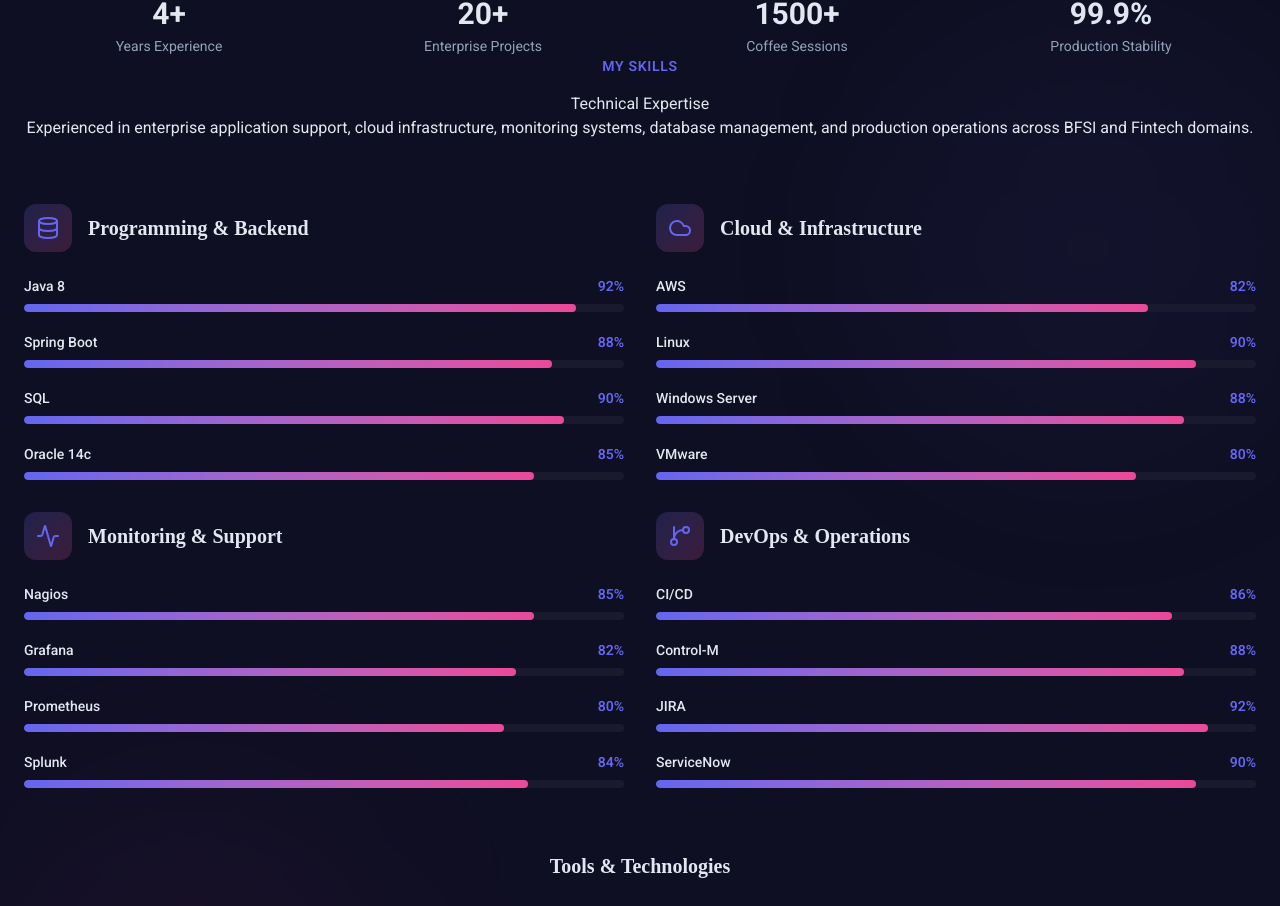
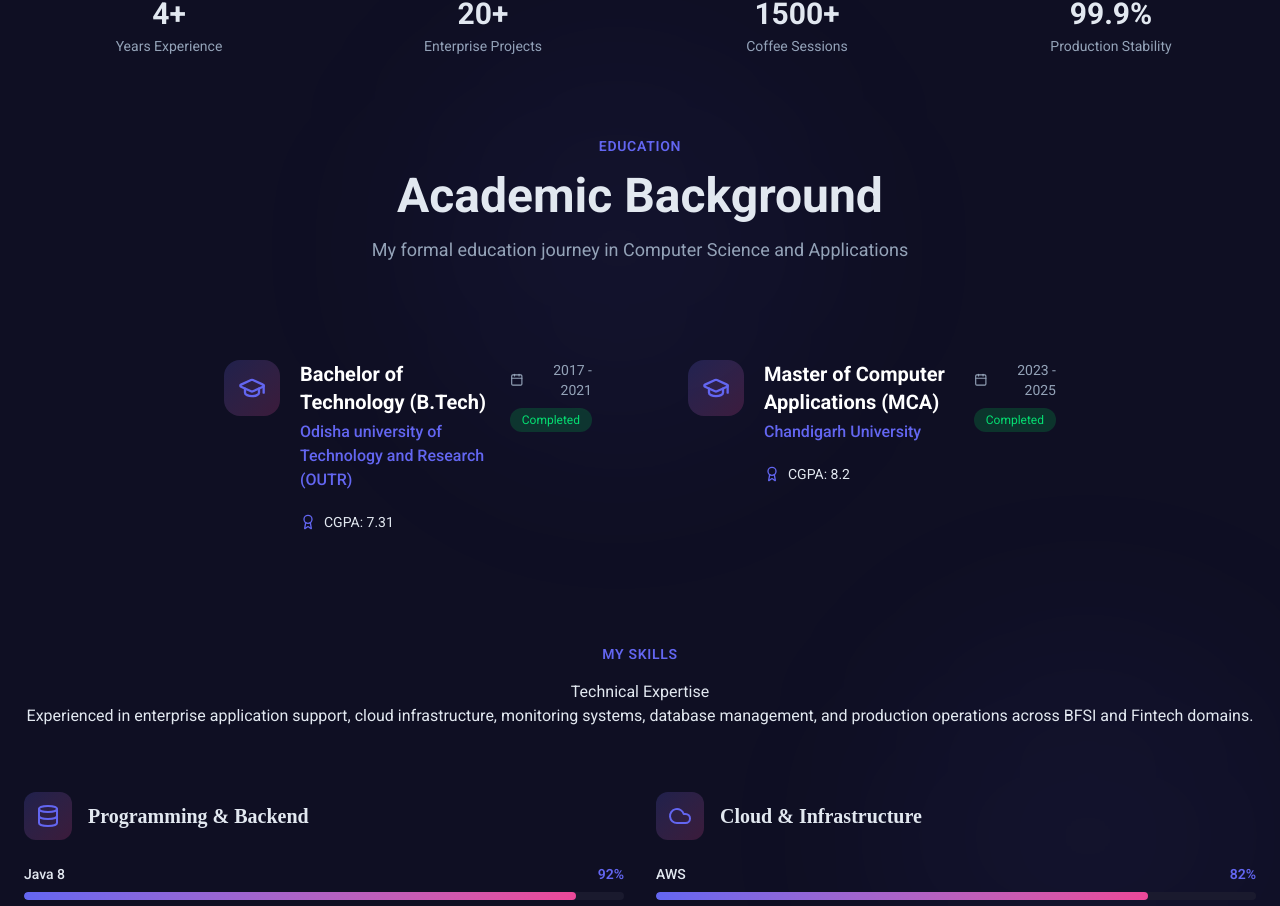
Before and after one commit to Satyaswarupa/jayprakash-portfolio, a Next.js app: page / in a window 1280 px wide. Shown: the part 1891-2797 px from the top of the page. Built offline with nearby package versions, Linux system fonts and the light colour scheme.

Commit message:
adding-more-info

```diff
--- /dev/null
+++ b/app/components/Education.jsx
@@ -0,0 +1,133 @@
+"use client"
+
+import React from 'react'
+import { motion } from 'framer-motion'
+import { useInView } from 'react-intersection-observer'
+import { GraduationCap, Calendar, Award } from 'lucide-react'
+
+const Education = () => {
+  const [ref, inView] = useInView({
+    triggerOnce: true,
+    threshold: 0.2,
+  })
+
+  const educationData = [
+     {
+      degree: "Bachelor of Technology (B.Tech)",
+      institution: "Odisha university of Technology and Research (OUTR)",
+      duration: "2017 - 2021",
+      status: "Completed",
+      icon: GraduationCap,
+      highlights: ["CGPA: 7.31"]
+    },
+    {
+      degree: "Master of Computer Applications (MCA)",
+      institution: "Chandigarh University",
+      duration: "2023 - 2025",
+      status: "Completed",
+      icon: GraduationCap,
+      highlights: ["CGPA: 8.2"]
+    },
+  ]
+
+  const containerVariants = {
+    hidden: { opacity: 0 },
+    visible: {
+      opacity: 1,
+      transition: { staggerChildren: 0.2 },
+    },
+  }
+
+  const itemVariants = {
+    hidden: { opacity: 0, y: 40 },
+    visible: {
+      opacity: 1,
+      y: 0,
+      transition: { duration: 0.7 },
+    },
+  }
+
+  return (
+    <section id="education" className="section relative py-20" ref={ref}>
+      <div className="absolute top-0 left-1/3 w-96 h-96 bg-[#6366f1]/5 rounded-full blur-[100px]" />
+
+      <div className="max-w-7xl mx-auto px-6 relative z-10">
+        <motion.div
+          variants={containerVariants}
+          initial="hidden"
+          animate={inView ? 'visible' : 'hidden'}
+        >
+          {/* Header */}
+          <motion.div variants={itemVariants} className="text-center mb-16">
+            <span className="text-[#6366f1] text-sm font-semibold tracking-wider uppercase mb-4 block">
+              Education
+            </span>
+            <h2 className="text-5xl font-bold mb-4">
+              Academic <span className="gradient-text">Background</span>
+            </h2>
+            <p className="text-[#94a3b8] max-w-xl mx-auto text-lg">
+              My formal education journey in Computer Science and Applications
+            </p>
+          </motion.div>
+
+          {/* Education Cards */}
+          <div className="grid md:grid-cols-2 gap-8 max-w-4xl mx-auto">
+            {educationData.map((edu, index) => (
+              <motion.div
+                key={index}
+                variants={itemVariants}
+                className="card p-8 group hover:border-[#6366f1]/30 transition-all duration-300"
+                whileHover={{ y: -8 }}
+              >
+                <div className="flex items-start gap-5">
+                  <div className="w-14 h-14 rounded-2xl bg-gradient-to-br from-[#6366f1]/20 to-[#ec4899]/20 flex items-center justify-center flex-shrink-0 group-hover:scale-110 transition-transform">
+                    <edu.icon className="w-7 h-7 text-[#6366f1]" />
+                  </div>
+
+                  <div className="flex-1">
+                    <div className="flex justify-between items-start">
+                      <div>
+                        <h3 className="text-xl font-bold text-white mb-1">
+                          {edu.degree}
+                        </h3>
+                        <p className="text-[#6366f1] font-medium">{edu.institution}</p>
+                      </div>
+                      <div className="text-right">
+                        <div className="flex items-center gap-1.5 text-sm text-[#94a3b8]">
+                          <Calendar className="w-4 h-4" />
+                          <span>{edu.duration}</span>
+                        </div>
+                        <span className={`text-xs px-3 py-1 rounded-full mt-2 inline-block ${
+                          edu.status === 'Completed'
+                            ? 'bg-green-500/20 text-green-400'
+                            : 'bg-yellow-500/20 text-yellow-400'
+                        }`}>
+                          {edu.status}
+                        </span>
+                      </div>
+                    </div>
+
+                    <p className="text-[#94a3b8] mt-4 leading-relaxed">
+                      {edu.description}
+                    </p>
+
+                    <div className="mt-5 space-y-2">
+                      {edu.highlights.map((highlight, i) => (
+                        <div key={i} className="flex items-center gap-2 text-sm text-[#e2e8f0]">
+                          <Award className="w-4 h-4 text-[#6366f1]" />
+                          <span>{highlight}</span>
+                        </div>
+                      ))}
+                    </div>
+                  </div>
+                </div>
+              </motion.div>
+            ))}
+          </div>
+        </motion.div>
+      </div>
+    </section>
+  )
+}
+
+export default Education
--- a/app/components/Footer.jsx
+++ b/app/components/Footer.jsx
@@ -9,7 +9,7 @@
   }
 
   const openWhatsApp = () => {
-    const phoneNumber = '9776995902'
+    const phoneNumber = '8197225902' // ←←← Change this to your actual phone number (with country code, but without +)
     const message = 'Hi! I visited your portfolio and would like to connect with you.'
     const whatsappUrl = `https://wa.me/${phoneNumber}?text=${encodeURIComponent(message)}`
     window.open(whatsappUrl, '_blank')
@@ -68,9 +68,9 @@
           <div>
             <h4 className="font-bold mb-4 font-['Space_Grotesk']">Contact</h4>
             <ul className="space-y-3 text-sm text-[#94a3b8]">
-              <li>+91 97769 95902</li>
-              <li>your.email@example.com</li>
-              <li>Your City, Country</li>
+              <li>+91 8197225902</li>
+              <li>mrmohanty2331@gmail.com</li>
+              <li>Bangaluru, India</li>
             </ul>
           </div>
         </div>
@@ -78,7 +78,7 @@
         {/* Bottom Bar */}
         <div className="pt-8 border-t border-white/5 flex flex-col md:flex-row items-center justify-between gap-4">
           <p className="text-[#94a3b8] text-sm flex items-center gap-1">
-            Made with <Heart className="w-4 h-4 text-[#ec4899] fill-[#ec4899]" /> by Your Name
+            Made with <Heart className="w-4 h-4 text-[#ec4899] fill-[#ec4899]" /> Jayprakash...
           </p>
 
           <div className="flex items-center gap-4">
--- a/app/components/Navbar.jsx
+++ b/app/components/Navbar.jsx
@@ -18,6 +18,7 @@
   const navLinks = [
     { name: 'Home', href: '#home' },
     { name: 'About', href: '#about' },
+    {name: 'Education', href: '#education' },
     { name: 'Skills', href: '#skills' },
     { name: 'Experience', href: '#experience' },
     { name: 'Contact', href: '#contact' },
--- a/app/components/Skills.jsx
+++ b/app/components/Skills.jsx
@@ -46,41 +46,65 @@
       icon: Activity,
       skills: [
         { name: 'Nagios', level: 85 },
-        { name: 'Grafana', level: 82 },
-        { name: 'Prometheus', level: 80 },
+        { name: 'Grafana', level: 85 },
+        { name: 'Prometheus', level: 88 },
         { name: 'Splunk', level: 84 },
+        { name: 'ELK Stack', level: 82 },
+        { name: 'Kibana', level: 80 },
       ],
     },
     {
       title: 'DevOps & Operations',
       icon: GitBranch,
       skills: [
-        { name: 'CI/CD', level: 86 },
+        { name: 'Docker', level: 85 },
+        { name: 'Kubernetes', level: 82 },
+        { name: 'Jenkins', level: 88 },
+        { name: 'GitHub Actions', level: 84 },
+        { name: 'Git', level: 92 },
+        { name: 'Maven', level: 86 },
+        { name: 'Terraform', level: 78 },
+        { name: 'Ansible', level: 80 },
+        { name: 'Shell Scripting', level: 87 },
+        { name: 'Python (Automation)', level: 75 },
+        { name: 'SonarQube', level: 80 },
+        { name: 'Trivy', level: 78 },
+        { name: 'CI/CD', level: 89 },
         { name: 'Control-M', level: 88 },
-        { name: 'JIRA', level: 92 },
-        { name: 'ServiceNow', level: 90 },
       ],
     },
   ]
 
   const tools = [
+    'Java 8',
+    'Spring Boot',
     'SQL',
-    'Java 8',
     'Oracle 14c',
-    'Windows',
+    'AWS',
+    'Docker',
+    'Kubernetes',
+    'Jenkins',
+    'GitHub Actions',
+    'Git',
+    'Maven',
+    'Terraform',
+    'Ansible',
     'Linux',
+    'Shell Scripting',
+    'Python',
     'JIRA',
     'ServiceNow',
     'Control-M',
     'Nagios',
+    'Prometheus',
+    'Grafana',
+    'ELK Stack',
+    'Kibana',
     'Splunk',
+    'SonarQube',
+    'Trivy',
+    'VMware',
     'Putty',
-    'VMware',
-    'CI/CD',
-    'AWS',
-    'Spring Boot',
-    'Grafana',
-    'Prometheus',
     'ITIL Framework',
   ]
 
@@ -173,8 +197,7 @@
                           }
                           transition={{
                             duration: 1.2,
-                            delay:
-                              catIndex * 0.3 + skillIndex * 0.1,
+                            delay: catIndex * 0.3 + skillIndex * 0.1,
                             ease: 'easeOut',
                           }}
                         />
@@ -201,11 +224,7 @@
                   key={tech}
                   className="px-5 py-2.5 rounded-xl glass text-sm font-medium text-[#94a3b8] hover:text-white hover:border-[#6366f1]/50 transition-all cursor-default"
                   initial={{ opacity: 0, scale: 0.8 }}
-                  animate={
-                    inView
-                      ? { opacity: 1, scale: 1 }
-                      : {}
-                  }
+                  animate={inView ? { opacity: 1, scale: 1 } : {}}
                   transition={{ delay: index * 0.05 }}
                   whileHover={{ scale: 1.1, y: -3 }}
                 >
@@ -220,10 +239,7 @@
             variants={containerVariants}
             className="grid md:grid-cols-4 gap-6 mt-16"
           >
-            <motion.div
-              variants={itemVariants}
-              className="card text-center"
-            >
+            <motion.div variants={itemVariants} className="card text-center">
               <Terminal className="w-10 h-10 text-[#6366f1] mx-auto mb-4" />
               <h4 className="font-bold mb-2">System Support</h4>
               <p className="text-sm text-[#94a3b8]">
@@ -231,21 +247,15 @@
               </p>
             </motion.div>
 
-            <motion.div
-              variants={itemVariants}
-              className="card text-center"
-            >
+            <motion.div variants={itemVariants} className="card text-center">
               <MonitorCog className="w-10 h-10 text-[#6366f1] mx-auto mb-4" />
               <h4 className="font-bold mb-2">Monitoring</h4>
               <p className="text-sm text-[#94a3b8]">
-                Real-time monitoring using Nagios & Grafana
+                Real-time monitoring using Prometheus, Grafana & ELK
               </p>
             </motion.div>
 
-            <motion.div
-              variants={itemVariants}
-              className="card text-center"
-            >
+            <motion.div variants={itemVariants} className="card text-center">
               <Server className="w-10 h-10 text-[#6366f1] mx-auto mb-4" />
               <h4 className="font-bold mb-2">Enterprise Systems</h4>
               <p className="text-sm text-[#94a3b8]">
@@ -253,10 +263,7 @@
               </p>
             </motion.div>
 
-            <motion.div
-              variants={itemVariants}
-              className="card text-center"
-            >
+            <motion.div variants={itemVariants} className="card text-center">
               <ShieldCheck className="w-10 h-10 text-[#6366f1] mx-auto mb-4" />
               <h4 className="font-bold mb-2">ITIL Operations</h4>
               <p className="text-sm text-[#94a3b8]">
--- a/app/page.js
+++ b/app/page.js
@@ -10,6 +10,7 @@
 import CursorTrail from './components/CursorTrail'
 import ScrollProgress from './components/ScrollProgress'
 import Experience from './components/Experience'
+import Education from './components/Education'
 
 function App() {
   return (
@@ -19,6 +20,7 @@
       <Navbar />
       <Hero />
       <About />
+      <Education />
       <Skills />
       <Experience />
       {/* <Services /> */}
```
Also changed, not shown: app/components/Contact.jsx (+49 -7 lines).
